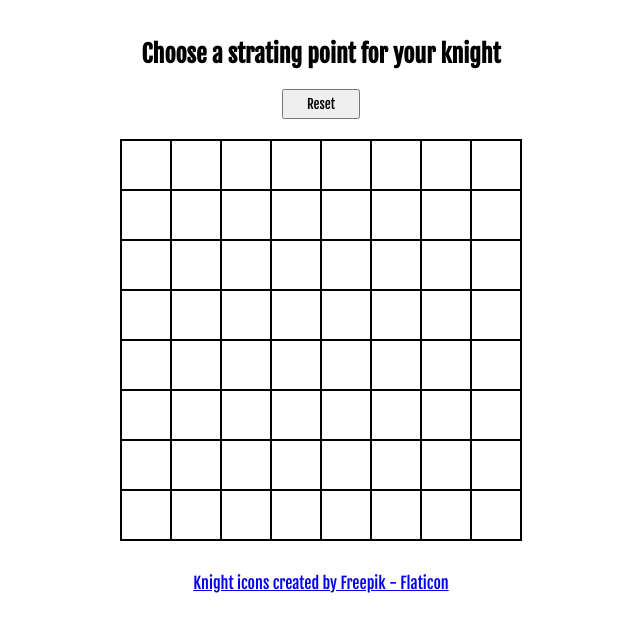
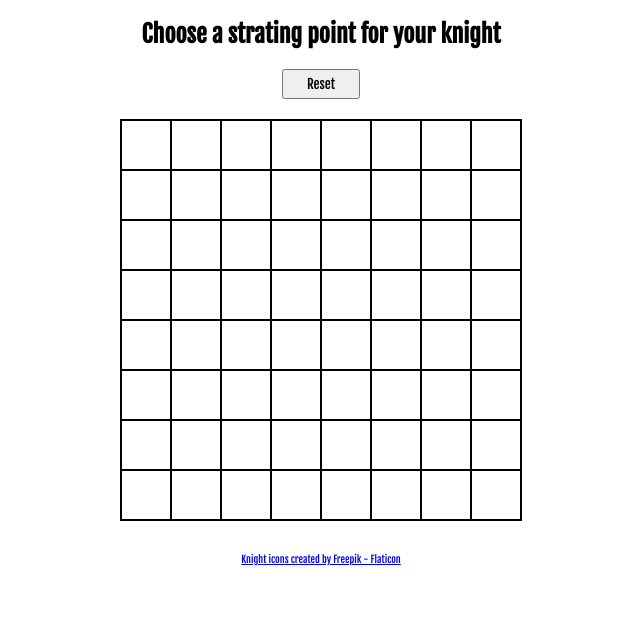
Before and after one commit to jeannepietropaoli/knights_travails_wbpck, a website built with webpack: page src/template.html in a window 1280 px wide. Shown: the part 72-704 px from the top of the page, without its empty margins (319-959 px from the left). Built offline with nearby package versions, Linux system fonts and the light colour scheme.

Commit message:
Update with last added features

```diff
--- a/package.json
+++ b/package.json
@@ -31,7 +31,6 @@
     "eslint-config-airbnb-base": "^15.0.0",
     "eslint-config-prettier": "^8.6.0",
     "gh-pages": "^5.0.0",
-    "html-loader": "^4.2.0",
     "html-webpack-plugin": "^5.5.0",
     "prettier": "^2.8.3",
     "style-loader": "^3.3.1",
--- a/src/styles/main.css
+++ b/src/styles/main.css
@@ -5,6 +5,10 @@ body {
   display: flex;
   flex-direction: column;
   align-items: center;
+}
+
+#instructions {
+  margin: 0;
 }
 
 #chessGrid {
@@ -29,10 +33,14 @@ body {
   font-family: 'Fjalla One', sans-serif;
   padding: 5px 23px;
   cursor: pointer;
-  margin-bottom: 20px;
+  margin: 20px;
 }
 
 #knightImage {
   max-width: 100%;
   max-height: 100%;
 }
+
+#attribution {
+  font-size: 10px;
+}
--- a/webpack.config.js
+++ b/webpack.config.js
@@ -40,10 +40,6 @@ module.exports = {
         },
       },
       {
-        test: /\.html$/i,
-        loader: 'html-loader',
-      },
-      {
         test: /\.(png|svg|jpg|gif|jpeg)$/i,
         type: 'asset/resource',
       },
```
Also changed, not shown: README.md, dist/bundle.js, dist/index.html, 1 other file.
